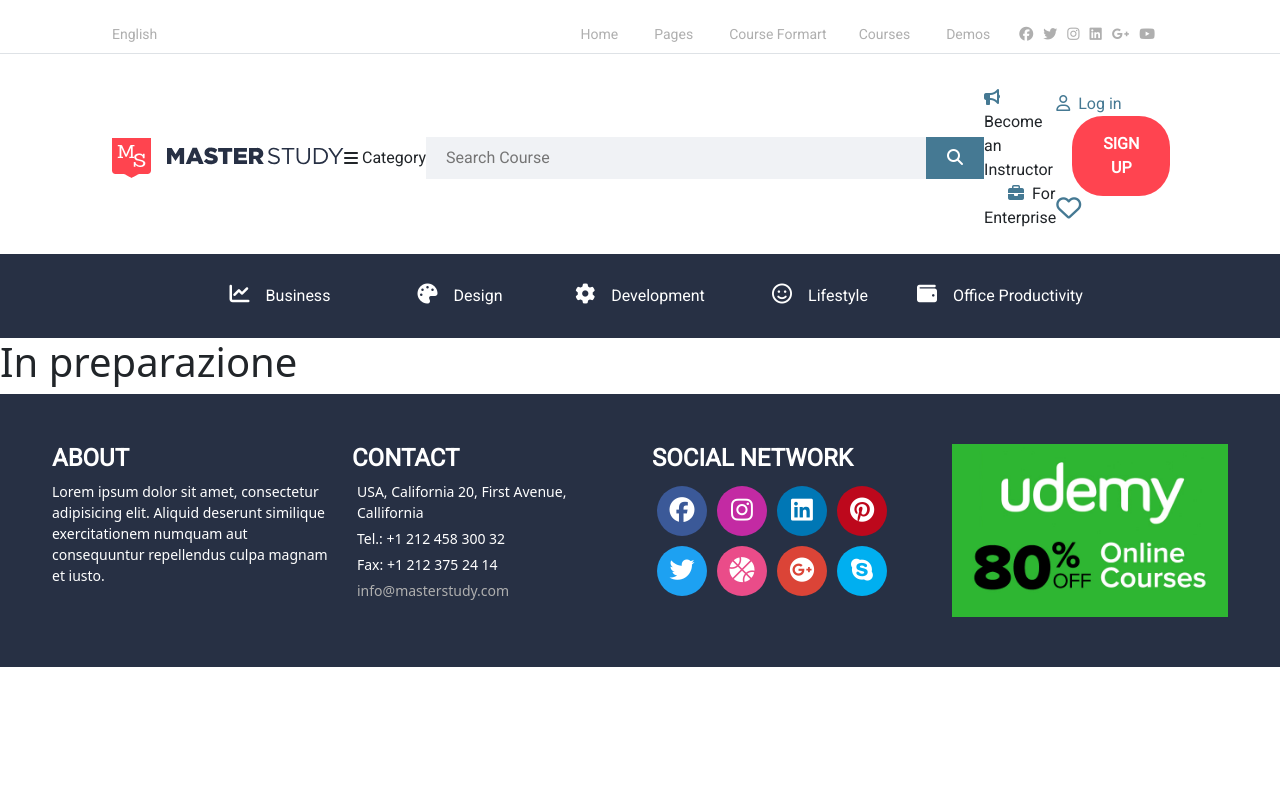
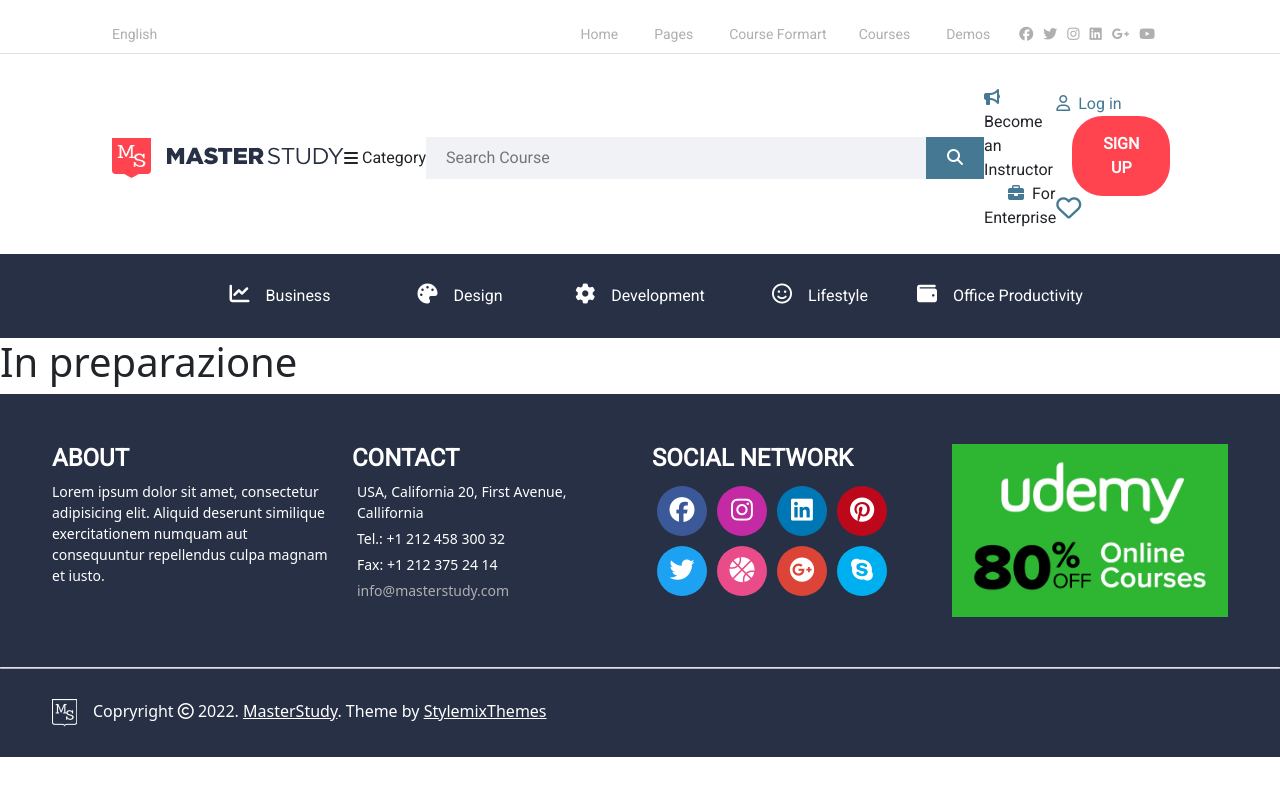
Before and after one commit to LucaFaedda/proj-html-vuejs, a Vue app: page / in a window 1280 px wide. Shown: the top 796 px of the page. Built offline with nearby package versions, Linux system fonts and the light colour scheme.

Commit message:
footer done

```diff
--- a/src/components/AppFooter.vue
+++ b/src/components/AppFooter.vue
@@ -35,13 +35,14 @@
   }
 </script>
 <template lang="">
-  <footer class="container-fluid">
+  <footer >
+    <div class="container-fluid">
+
         <div class="container-small">
             <div class="row">
                   <div class="col-3 text-white">
                       <h4>ABOUT</h4>
                       <p>Lorem ipsum dolor sit amet, consectetur adipisicing elit. Aliquid deserunt similique exercitationem numquam aut consequuntur repellendus culpa magnam et iusto.</p>
-
                   </div>
                   <div class="col-3 text-white">
                       <h4>CONTACT</h4>
@@ -52,10 +53,10 @@
                         <li>info@masterstudy.com</li>
                       </ul>
                   </div>
-        <div class="col-3 text-white">
+                  <div class="col-3  text-white">
                       <h4>SOCIAL NETWORK</h4>
                       <div >
-            <ul class="list-unstyled d-flex flex-wrap prova">
+                        <ul class="list-unstyled d-flex  flex-wrap prova">
                           <li v-for="(item, index) in arrayIconeFooter" :key="index"  class=" d-flex align-item-center justify-content-center" :style="item.bk">
                               <i :class="item.label" class="align-self-center"></i>
                           </li>
@@ -66,10 +67,22 @@
                   <div class="col-3">
                       <img src="../assets/img/Top-udemy-courses-90-percent-off.jpg">
                   </div>
-
+            </div>
+        </div>
     </div>
 
+    <div class="container-fluid border-top color-grey"></div>
+    <div class="container-fluid">
+        <div class="container-small-2">
+            <div class="row footer-inferiore">
+                  <div class="col-12 d-flex text-white">
+                    <img src="../assets/img/footer-logo2x-50x56.png" alt="logo-footer">
+                    <span class="ms-3">Copryright <i class="fa-regular fa-copyright"></i> 2022. <a href="#">MasterStudy</a>. Theme by <a href="#">StylemixThemes</a></span>
                   </div>
+            </div>
+        </div>
+    </div>
+
   </footer>
 </template>
 <style lang="scss" scoped>
@@ -79,6 +92,8 @@
 
 footer{
   background-color: $colorBlue;
+
+  /*sezione superiore */
     .container-small{
       max-width: 1176px;
       margin: 0 auto;
@@ -98,7 +113,7 @@ footer{
             font-size: 14px;
           }
           li:last-child{
-            color: $colorGrey;
+            color: $colorGrey ;
             cursor: pointer;
           }
         }
@@ -124,6 +139,28 @@ footer{
         }
 
     }
+
+  .color-grey{
+    border :$colorGrey 1px solid;
+  }
+
+  .container-small-2{
+      max-width: 1176px;
+      margin: 0 auto;
+      padding: 30px 0px;
+  .footer-inferiore{
+    img{
+      width: 25px;
+    }
+    a{
+      color: #fff;
+      text-decoration: underline;
+      &:hover{
+        color: $colorRed
+      }
+    }
+  }
+}
 }
 
 </style>
```
Lines whose indentation alone changed are shown as unchanged.
